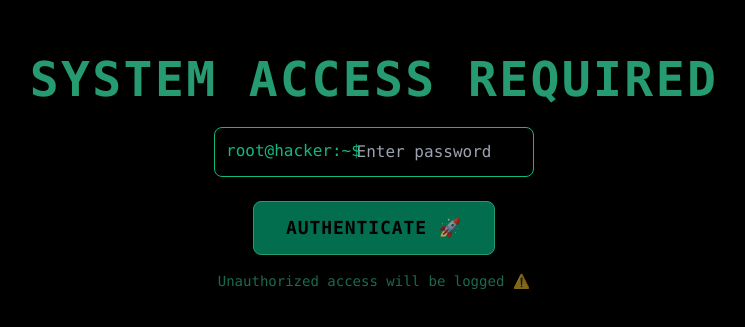
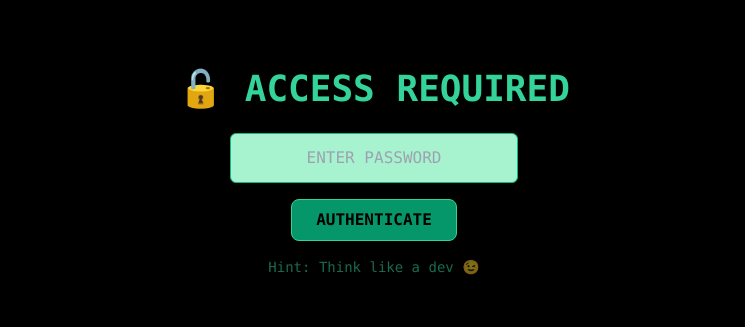
Before and after one commit to Deepak-Dev-4656/data-center, a React (Create React App) app: page / in a window 1280 px wide. Shown: the part 227-554 px from the top of the page, without its empty margins (266-1011 px from the left). Built offline with nearby package versions, Linux system fonts and the light colour scheme.

Commit message:
Update HomePage.js

```diff
--- a/src/pages/HomePage.js
+++ b/src/pages/HomePage.js
@@ -7,102 +7,56 @@ import Footer from "../components/Footer";
 const HomePage = () => {
   const [password, setPassword] = useState("");
   const [isAuthenticated, setIsAuthenticated] = useState(false);
-  const [inputText, setInputText] = useState("");
-  const [showResponse, setShowResponse] = useState(false);
 
-  const correctPassword = "@deepakdev4656";
+  const correctPassword = "4656";
 
   const handleLogin = () => {
     if (password === correctPassword) {
       setIsAuthenticated(true);
     } else {
-      alert("⛔ ACCESS DENIED: Incorrect Password");
-    }
-  };
-
-  const handleCommandInput = (e) => {
-    setInputText(e.target.value);
-    setShowResponse(false);
-
-    // Fake AI interaction: It will simulate some response based on the text entered
-    if (e.target.value.includes("connect") || e.target.value.includes("server")) {
-      setShowResponse("💻 Connecting to server... Please wait.");
-    } else if (e.target.value.includes("authenticate")) {
-      setShowResponse("🔐 Authentication in progress...");
-    } else {
-      setShowResponse("🤖 AI is thinking...");
+      alert("⚠️ ACCESS DENIED! Wrong Password.");
     }
   };
 
   return (
-    <div className="min-h-screen bg-black text-green-400 font-mono relative overflow-hidden">
-      {/* Matrix Effect & Glowing Background */}
+    <div className="min-h-screen bg-black text-green-400 font-mono relative">
+      {/* Animated hacker-style background */}
+      <div className="absolute inset-0 bg-black opacity-50 z-0"></div>
       <div className="absolute inset-0 z-0">
-        <div className="absolute w-full h-full bg-black opacity-30 animate-glitch"></div>
-        <div className="absolute w-full h-full opacity-20 animate-flicker"></div>
+        <div className="w-full h-full bg-[radial-gradient(#0f0_10%,#000)] opacity-20"></div>
       </div>
 
-      {/* Terminal Login Area */}
       {!isAuthenticated ? (
         <div className="flex flex-col items-center justify-center min-h-screen relative z-10">
-          <h2 className="text-5xl font-extrabold mb-6 glitch text-green-400 tracking-wider animate-pulse">
-            SYSTEM ACCESS REQUIRED
+          <h2 className="text-4xl font-bold mb-6 glitch text-green-400">
+            🔓 ACCESS REQUIRED
           </h2>
 
-          {/* Terminal Input */}
-          <div className="relative">
-            <span className="absolute left-3 top-3 text-green-500">root@hacker:~$</span>
-            <input
-              type="password"
-              value={password}
-              onChange={(e) => setPassword(e.target.value)}
-              className="pl-28 p-3 text-green-300 bg-black border border-green-500 rounded-lg
-                        w-80 text-center focus:ring-2 focus:ring-green-400
-                        focus:outline-none transition duration-300 ease-in-out
-                        font-mono"
-              placeholder="Enter password"
-            />
-          </div>
+          {/* Password Input */}
+          <input
+            type="password"
+            value={password}
+            onChange={(e) => setPassword(e.target.value)}
+            className="p-3 text-black bg-green-200 rounded-md w-72 text-center
+                      border border-green-500 focus:ring-2 focus:ring-green-400
+                      focus:outline-none transition duration-300 ease-in-out"
+            placeholder="ENTER PASSWORD"
+          />
 
+          {/* Submit Button */}
           <button
             onClick={handleLogin}
-            className="mt-6 px-8 py-3 rounded-lg bg-green-600 text-black font-bold text-lg
+            className="mt-4 px-6 py-2 rounded-lg bg-green-600 text-black font-bold
                       hover:bg-green-700 transition duration-300 shadow-lg
-                      border border-green-400 uppercase tracking-wider animate-pulse"
+                      border border-green-400"
           >
-            Authenticate 🚀
+            AUTHENTICATE
           </button>
 
-          <p className="mt-4 text-sm opacity-50">Unauthorized access will be logged ⚠️</p>
+          <p className="mt-4 text-sm opacity-50">Hint: Think like a dev 😉</p>
         </div>
       ) : (
         <>
-          {/* 3D Console Effect */}
-          <div className="flex flex-col items-center justify-center min-h-screen relative z-10 text-white">
-            <h3 className="text-3xl font-bold text-center mb-4 animate-glitch">Welcome, Hacker!</h3>
-
-            {/* Command Input Simulation */}
-            <div className="relative w-3/4 mb-4 p-4 border border-green-400 bg-black rounded-md text-green-300">
-              <span className="absolute top-0 left-0 text-green-500">root@user:~$</span>
-              <input
-                type="text"
-                value={inputText}
-                onChange={handleCommandInput}
-                className="w-full pl-14 p-3 text-white bg-transparent border-none
-                          focus:outline-none focus:ring-2 focus:ring-green-500 text-lg font-mono"
-                placeholder="Type command here..."
-              />
-            </div>
-
-            {/* Simulated AI Response */}
-            {showResponse && (
-              <div className="mt-4 text-xl text-green-300 animate-pulse">
-                {showResponse}
-              </div>
-            )}
-          </div>
-
-          {/* Content after authentication */}
           <Navbar />
           <HeroSection />
           <UploadOptions />
```
